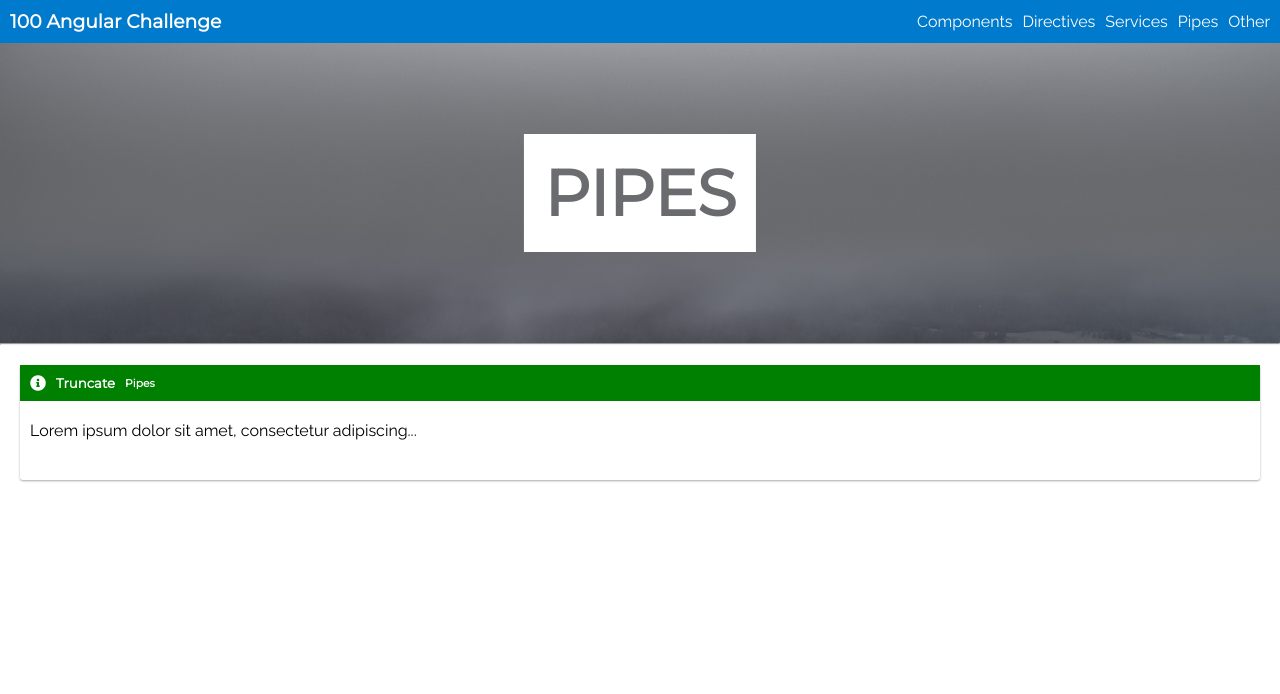
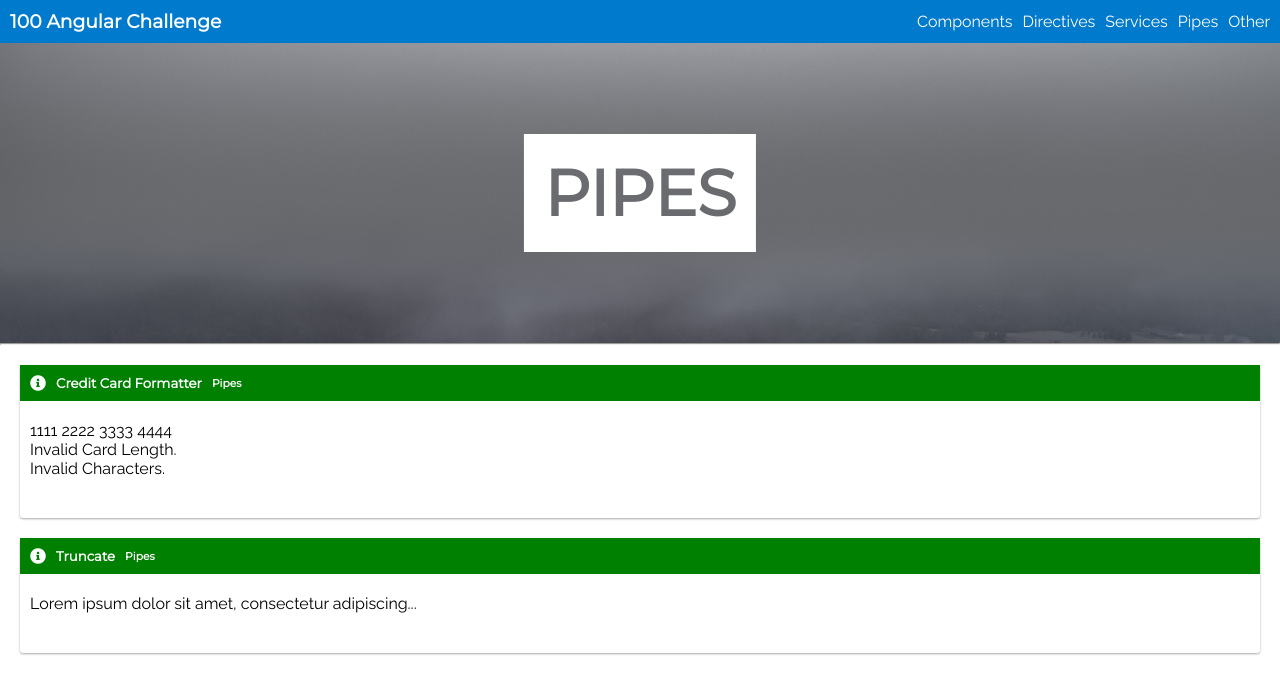
Before and after one commit to leakko/angular-challenges, an Angular app: page /pipes in a window 1280 px wide. Shown: the top 694 px of the page. Built offline with nearby package versions, Linux system fonts and the light colour scheme.

Commit message:
Credit card formatter  done

```diff
--- /dev/null
+++ b/src/app/pipes/credit-card-formatter/credit-card-formatter.pipe.ts
@@ -0,0 +1,42 @@
+import { Pipe, PipeTransform } from '@angular/core';
+
+@Pipe({
+  name: 'creditCardFormatter'
+})
+export class CreditCardFormatterPipe implements PipeTransform {
+
+  public transform(cardNumber: string): string {
+    if (!this.hasCorrectLength(cardNumber)) {
+      return 'Invalid Card Length.';
+    }
+
+    if (!this.isAllNumbers(cardNumber)) {
+      return 'Invalid Characters.';
+    }
+
+    return this.formatCardNumber(cardNumber);
+  }
+
+  private isAllNumbers(cardNumber: string): boolean {
+    const stringNumbers = ['0', '1', '2', '3', '4', '5', '6', '7', '8', '9'];
+    const totalValidCharacters = cardNumber.split('').filter((char) => stringNumbers.includes(char)).length;
+
+    return totalValidCharacters === cardNumber.length;
+  }
+
+  private hasCorrectLength(cardNumber: string): boolean {
+    const cardNumberLength = cardNumber.length;
+    const isMasterDiscoverVisaCardLength = 16;
+    const isAmericanExpressCardLength = 15;
+
+    if (cardNumberLength === isAmericanExpressCardLength || cardNumberLength === isMasterDiscoverVisaCardLength) {
+      return true;
+    }
+
+    return false;
+  }
+
+  private formatCardNumber(cardNumber: string): string {
+    return cardNumber.replace(/(\d{4}(?!\s))/g, "$1 ")
+  }
+}
--- a/src/app/pipes/pipe-documentation/pipe-documentation.component.html
+++ b/src/app/pipes/pipe-documentation/pipe-documentation.component.html
@@ -1,5 +1,13 @@
 <app-banner-cut-out [title]="'Pipes'" [imageUrl]="'assets/back-4.jpg'"></app-banner-cut-out>
  <hr>
+
+ <app-card [iconClasses]="'fas fa-info-circle'" [title]="'Credit Card Formatter'" [subTitle]="'Pipes'">
+    <div body>
+      <p>{{'1111222233334444' | creditCardFormatter}}</p>
+      <p>{{'111111111111111111111111111111' | creditCardFormatter}}</p>
+      <p>{{'a111222233334444' | creditCardFormatter}}</p>
+    </div>
+  </app-card>
 
  <app-card [iconClasses]="'fas fa-info-circle'" [title]="'Truncate'" [subTitle]="'Pipes'">
      <p body>
--- a/src/app/pipes/pipes.module.ts
+++ b/src/app/pipes/pipes.module.ts
@@ -5,11 +5,12 @@ import { RouterModule } from '@angular/router';
 import { PIPES_ROUTES } from './pipes.routes';
 import { SharedModule } from '../shared/shared.module';
 import { TruncatePipe } from './truncate/truncate.pipe';
+import { CreditCardFormatterPipe } from './credit-card-formatter/credit-card-formatter.pipe';
 
 
 
 @NgModule({
-  declarations: [PipeDocumentationComponent, TruncatePipe],
+  declarations: [PipeDocumentationComponent, TruncatePipe, CreditCardFormatterPipe],
   imports: [
     CommonModule,
     RouterModule.forChild(PIPES_ROUTES),
```
Also changed, not shown: 1 other file (tests, documents, lock files or other folders).
